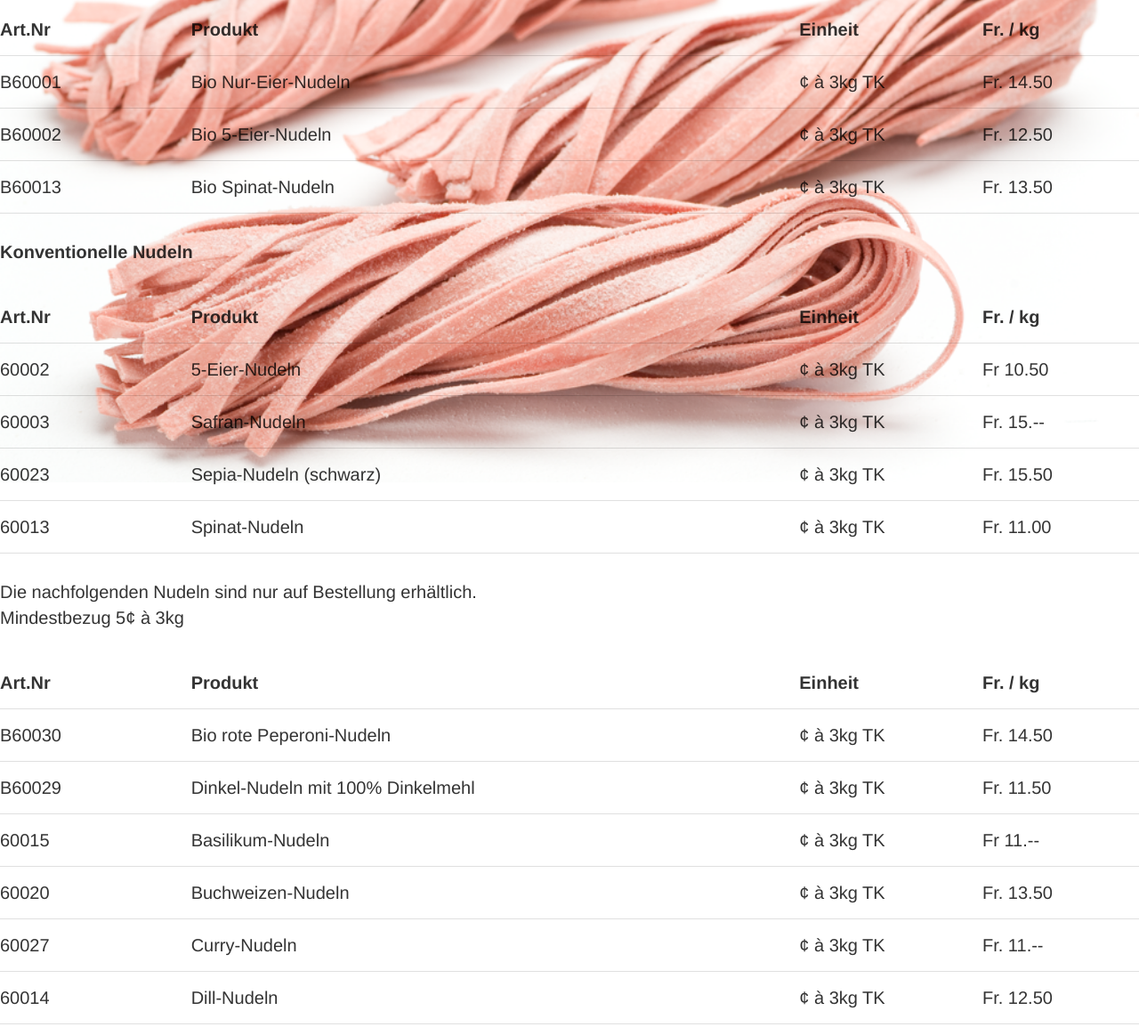
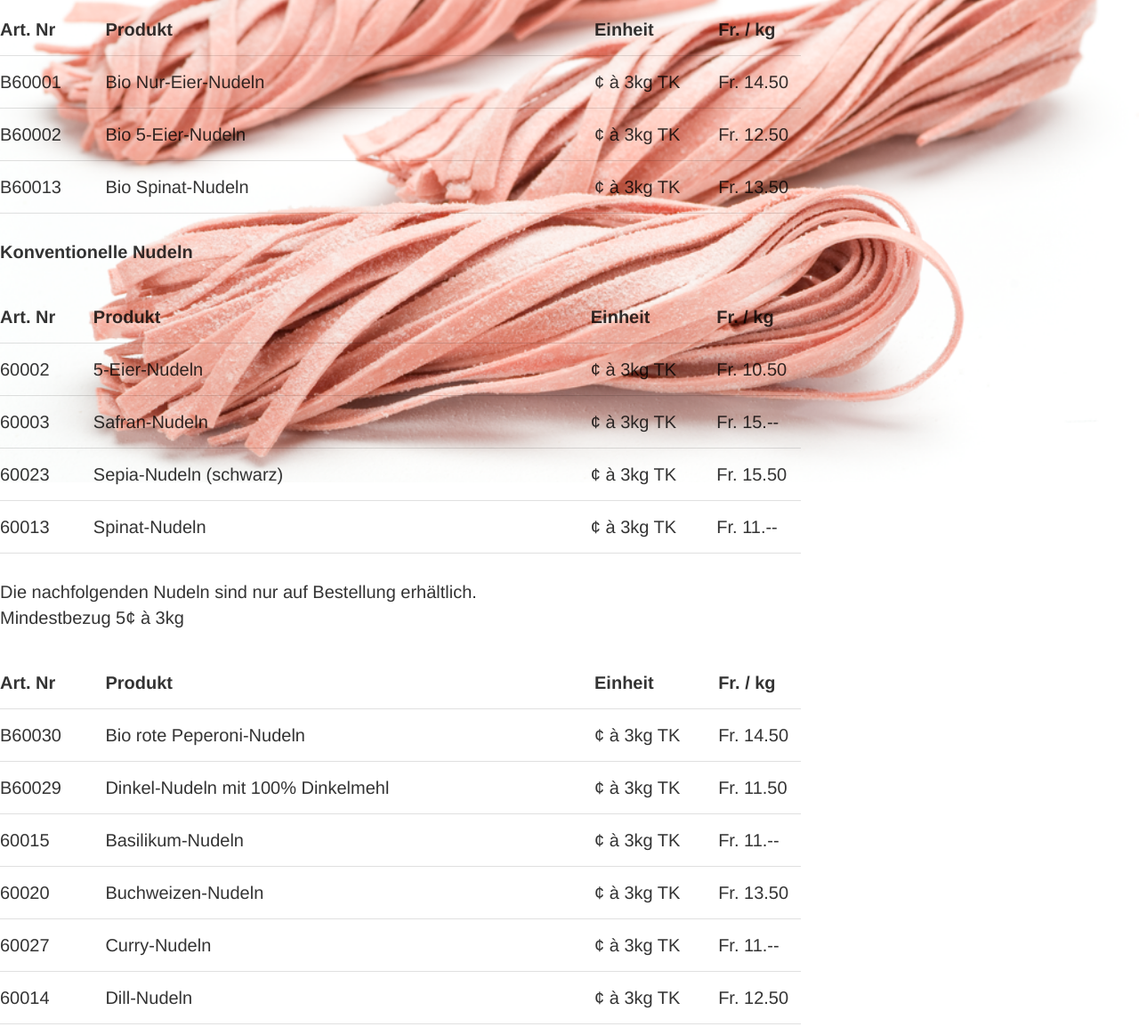
Before and after one commit to Ingredienza/ingredienza.github.io, a Gatsby site: page /products/noodle in a window 1280 px wide. Shown: the part 258-1412 px from the top of the page at 89% size. Built offline with nearby package versions, Linux system fonts and the light colour scheme; Gatsby itself is replaced by a stand-in of ours.

Commit message:
Move noodle to new table

```diff
--- a/src/pages/products/noodle.js
+++ b/src/pages/products/noodle.js
@@ -1,6 +1,7 @@
 import React from 'react';
 import Helmet from 'react-helmet';
 import Img from 'gatsby-image';
+import ProductTable from '../../components/ProductTable';
 
 const NoodlePage = ({ data }) => (
   <div style={{ gridArea: 'content' }}>
@@ -31,222 +32,191 @@ const NoodlePage = ({ data }) => (
       Schnittbreiten fragen Sie bitte nach.
     </p>
     <p><b>Bio-Nudeln</b></p>
-    <table border="0" bordercolor="#000000" cellpadding="2" cellspacing="2" width="660">
-        <colgroup>
-          <col width="100" />
-          <col width="350" />
-          <col width="100" />
-          <col width="100" />
-        </colgroup>
-        <tr>
-          <th>Art.Nr</th>
-          <th>Produkt</th>
-          <th>Einheit</th>
-          <th>Fr. / kg</th>
-        </tr>
-        <tr>
-          <td>B60001</td>
-          <td>Bio Nur-Eier-Nudeln</td>
-          <td>&cent; &agrave; 3kg TK</td>
-          <td>Fr. 14.50</td>
-        </tr>
-        <tr>
-          <td>B60002</td>
-          <td>Bio 5-Eier-Nudeln</td>
-          <td>&cent; &agrave; 3kg TK</td>
-          <td>Fr. 12.50</td>
-        </tr>
-        <tr>
-          <td>B60013</td>
-          <td>Bio Spinat-Nudeln</td>
-          <td>&cent; &agrave; 3kg TK</td>
-          <td>Fr. 13.50</td>
-        </tr>
-    </table>
-
+    <ProductTable
+      showHeader={true}
+      products={[
+        {
+          articleNr: 'B60001',
+          description: `Bio Nur-Eier-Nudeln`,
+          unit: '3kg TK',
+          price: '14.50',
+        },
+        {
+          articleNr: 'B60002',
+          description: `Bio 5-Eier-Nudeln`,
+          unit: '3kg TK',
+          price: '12.50',
+        },
+        {
+          articleNr: 'B60013',
+          description: `Bio Spinat-Nudeln`,
+          unit: '3kg TK',
+          price: '13.50',
+        },
+      ]}
+    />
     <p><b>Konventionelle Nudeln</b></p>
-
-    <table border="0" bordercolor="#000000" cellpadding="5" cellspacing="0" width="660">
-        <colgroup>
-          <col width="100" />
-          <col width="350" />
-          <col width="100" />
-          <col width="100" />
-        </colgroup>
-        <tr>
-          <th>Art.Nr</th>
-          <th>Produkt</th>
-          <th>Einheit</th>
-          <th>Fr. / kg</th>
-        </tr>
-        <tr>
-          <td>60002</td>
-          <td>5-Eier-Nudeln</td>
-          <td>&cent; &agrave; 3kg TK</td>
-          <td>Fr 10.50</td>
-        </tr>
-
-        <tr>
-          <td>60003</td>
-          <td>Safran-Nudeln</td>
-          <td>&cent; &agrave; 3kg TK</td>
-          <td>Fr. 15.--</td>
-        </tr>
-        <tr>
-          <td>60023</td>
-          <td>Sepia-Nudeln (schwarz)</td>
-          <td>&cent; &agrave; 3kg TK</td>
-          <td>Fr. 15.50</td>
-        </tr>
-        <tr>
-          <td>60013</td>
-          <td>Spinat-Nudeln</td>
-          <td>&cent; &agrave; 3kg TK</td>
-          <td>Fr. 11.00</td>
-        </tr>
-    </table>
-
-    <p>Die nachfolgenden Nudeln sind nur auf Bestellung erh&auml;ltlich.<br /> Mindestbezug 5&cent; &agrave; 3kg</p>
-    <table border="0" bordercolor="#000000" cellpadding="5" cellspacing="0" width="660">
-        <colgroup>
-          <col width="100" />
-          <col width="350" />
-          <col width="100" />
-          <col width="100" />
-        </colgroup>
-        <tr>
-          <th>Art.Nr</th>
-          <th>Produkt</th>
-          <th>Einheit</th>
-          <th>Fr. / kg</th>
-        </tr>
-        <tr>
-          <td>B60030</td>
-          <td>Bio rote Peperoni-Nudeln</td>
-          <td>&cent; &agrave; 3kg TK</td>
-          <td>Fr. 14.50</td>
-        </tr>
-        <tr>
-          <td>B60029</td>
-          <td>Dinkel-Nudeln mit 100% Dinkelmehl</td>
-          <td>&cent; &agrave; 3kg TK</td>
-          <td>Fr. 11.50</td>
-        </tr>
-        <tr>
-          <td>60015</td>
-          <td>Basilikum-Nudeln</td>
-          <td>&cent; &agrave; 3kg TK</td>
-          <td>Fr 11.--</td>
-        </tr>
-        <tr>
-          <td>60020</td>
-          <td>Buchweizen-Nudeln</td>
-          <td>&cent; &agrave; 3kg TK</td>
-          <td>Fr. 13.50</td>
-        </tr>
-        <tr>
-          <td>60027</td>
-          <td>Curry-Nudeln</td>
-          <td>&cent; &agrave; 3kg TK</td>
-          <td>Fr. 11.--</td>
-        </tr>
-        <tr>
-          <td>60014</td>
-          <td>Dill-Nudeln</td>
-          <td>&cent; &agrave; 3kg TK</td>
-          <td>Fr. 12.50</td>
-        </tr>
-        <tr>
-          <td>60019</td>
-          <td>Espresso-Nudeln - Zu Pilzen und Kalb ein Gedicht.</td>
-          <td>&cent; &agrave; 3kg TK</td>
-          <td>Fr 12.50</td>
-        </tr>
-        <tr>
-          <td>60026</td>
-          <td>Kastanien-Nudeln</td>
-          <td>&cent; &agrave; 3kg TK</td>
-          <td>Fr. 15.--</td>
-        </tr>
-        <tr>
-          <td>60005</td>
-          <td>Knoblauch-Nudeln</td>
-          <td>&cent; &agrave; 3kg TK</td>
-          <td>Fr. 12.50</td>
-        </tr>
-        <tr>
-          <td>60033</td>
-          <td>K&uuml;rbis-Curry-Nudeln</td>
-          <td>&cent; &agrave; 3kg TK</td>
-          <td>Fr. 11.--</td>
-        </tr>
-        <tr>
-          <td>60022</td>
-          <td>Mohn-Nudeln</td>
-          <td>&cent; &agrave; 3kg TK</td>
-          <td>Fr. 11.50</td>
-        </tr>
-        <tr>
-          <td>60042</td>
-          <td>Orangen-Peperoncino-Nudeln</td>
-          <td>&cent; &agrave; 3kg TK</td>
-          <td>Fr. 13.50</td>
-        </tr>
-        <tr>
-          <td>60012</td>
-          <td>Petersilien-Nudeln</td>
-          <td>&cent; &agrave; 3kg TK</td>
-          <td>Fr. 12.50</td>
-        </tr>
-        <tr>
-          <td>60017</td>
-          <td>Pfefferminz-Nudeln</td>
-          <td>&cent; &agrave; 3kg TK</td>
-          <td>Fr. 13.--</td>
-        </tr>
-        <tr>
-          <td>60011</td>
-          <td>Randen-Nudeln</td>
-          <td>&cent; &agrave; 3kg TK</td>
-          <td>Fr. 11.50</td>
-        </tr>
-        <tr>
-          <td>60018</td>
-          <td>Schwarze Oliven-Nudeln</td>
-          <td>&cent; &agrave; 3kg TK</td>
-          <td>Fr. 12.50</td>
-        </tr>
-        <tr>
-          <td>60046</td>
-          <td>Schnittlauch-Nudeln</td>
-          <td>&cent; &agrave; 3kg TK</td>
-          <td>Fr. 13.--</td>
-        </tr>
-        <tr>
-          <td>60006</td>
-          <td>Sesam-Nudeln</td>
-          <td>&cent; &agrave; 3kg TK</td>
-          <td>Fr. 13.--</td>
-        </tr>
-        <tr>
-          <td>60010</td>
-          <td>Tomaten-Nudeln</td>
-          <td>&cent; &agrave; 3kg TK</td>
-          <td>Fr. 10.50</td>
-        </tr>
-        <tr>
-          <td>60021</td>
-          <td>Zimt-Nudeln</td>
-          <td>&cent; &agrave; 3kg TK</td>
-          <td>Fr. 11.50</td>
-        </tr>
-        <tr>
-          <td>60008</td>
-          <td>Zitronen-Nudeln</td>
-          <td>&cent; &agrave; 3kg TK</td>
-          <td>Fr. 12.--</td>
-        </tr>
-    </table>
+    <ProductTable
+      showHeader={true}
+      products={[
+        {
+          articleNr: '60002',
+          description: `5-Eier-Nudeln`,
+          unit: '3kg TK',
+          price: '10.50',
+        },
+        {
+          articleNr: '60003',
+          description: `Safran-Nudeln`,
+          unit: '3kg TK',
+          price: '15.--',
+        },
+        {
+          articleNr: '60023',
+          description: `Sepia-Nudeln (schwarz)`,
+          unit: '3kg TK',
+          price: '15.50',
+        },
+        {
+          articleNr: '60013',
+          description: `Spinat-Nudeln`,
+          unit: '3kg TK',
+          price: '11.--',
+        },
+      ]}
+    />
+    <p>Die nachfolgenden Nudeln sind nur auf Bestellung erhältlich.<br /> Mindestbezug 5&cent; &agrave; 3kg</p>
+    <ProductTable
+      showHeader={true}
+      products={[
+        {
+          articleNr: 'B60030',
+          description: `Bio rote Peperoni-Nudeln`,
+          unit: '3kg TK',
+          price: '14.50',
+        },
+        {
+          articleNr: 'B60029',
+          description: `Dinkel-Nudeln mit 100% Dinkelmehl`,
+          unit: '3kg TK',
+          price: '11.50',
+        },
+        {
+          articleNr: '60015',
+          description: `Basilikum-Nudeln`,
+          unit: '3kg TK',
+          price: '11.--',
+        },
+        {
+          articleNr: '60020',
+          description: `Buchweizen-Nudeln`,
+          unit: '3kg TK',
+          price: '13.50',
+        },
+        {
+          articleNr: '60027',
+          description: `Curry-Nudeln`,
+          unit: '3kg TK',
+          price: '11.--',
+        },
+        {
+          articleNr: '60014',
+          description: `Dill-Nudeln`,
+          unit: '3kg TK',
+          price: '12.50',
+        },
+        {
+          articleNr: '60019',
+          description: `Espresso-Nudeln - Zu Pilzen und Kalb ein Gedicht`,
+          unit: '3kg TK',
+          price: '12.50',
+        },
+        {
+          articleNr: '60026',
+          description: `Kastanien-Nudeln`,
+          unit: '3kg TK',
+          price: '15.--',
+        },
+        {
+          articleNr: '60005',
+          description: `Knoblauch-Nudeln`,
+          unit: '3kg TK',
+          price: '12.50',
+        },
+        {
+          articleNr: '60033',
+          description: `Kürbis-Curry-Nudeln`,
+          unit: '3kg TK',
+          price: '11.--',
+        },
+        {
+          articleNr: '60022',
+          description: `Mohn-Nudeln`,
+          unit: '3kg TK',
+          price: '11.50',
+        },
+        {
+          articleNr: '60042',
+          description: `Orangen-Peperoncino-Nudeln`,
+          unit: '3kg TK',
+          price: '13.50',
+        },
+        {
+          articleNr: '60012',
+          description: `Petersilien-Nudeln`,
+          unit: '3kg TK',
+          price: '12.50',
+        },
+        {
+          articleNr: '60017',
+          description: `Pfefferminz-Nudeln`,
+          unit: '3kg TK',
+          price: '13.--',
+        },
+        {
+          articleNr: '60011',
+          description: `Randen-Nudeln`,
+          unit: '3kg TK',
+          price: '11.50',
+        },
+        {
+          articleNr: '60018',
+          description: `Oliven-Nudeln`,
+          unit: '3kg TK',
+          price: '12.50',
+        },
+        {
+          articleNr: '60046',
+          description: `Schnittlauch-Nudeln`,
+          unit: '3kg TK',
+          price: '13.--',
+        },
+        {
+          articleNr: '60006',
+          description: `Sesam-Nudeln`,
+          unit: '3kg TK',
+          price: '13.--',
+        },
+        {
+          articleNr: '60010',
+          description: `Tomaten-Nudeln`,
+          unit: '3kg TK',
+          price: '10.50',
+        },
+        {
+          articleNr: '60021',
+          description: `Zimt-Nudeln`,
+          unit: '3kg TK',
+          price: '11.50',
+        },
+        {
+          articleNr: '60008',
+          description: `Zitronen-Nudeln`,
+          unit: '3kg TK',
+          price: '12.--',
+        },
+      ]}
+    />
   </div>
 )
 
```
